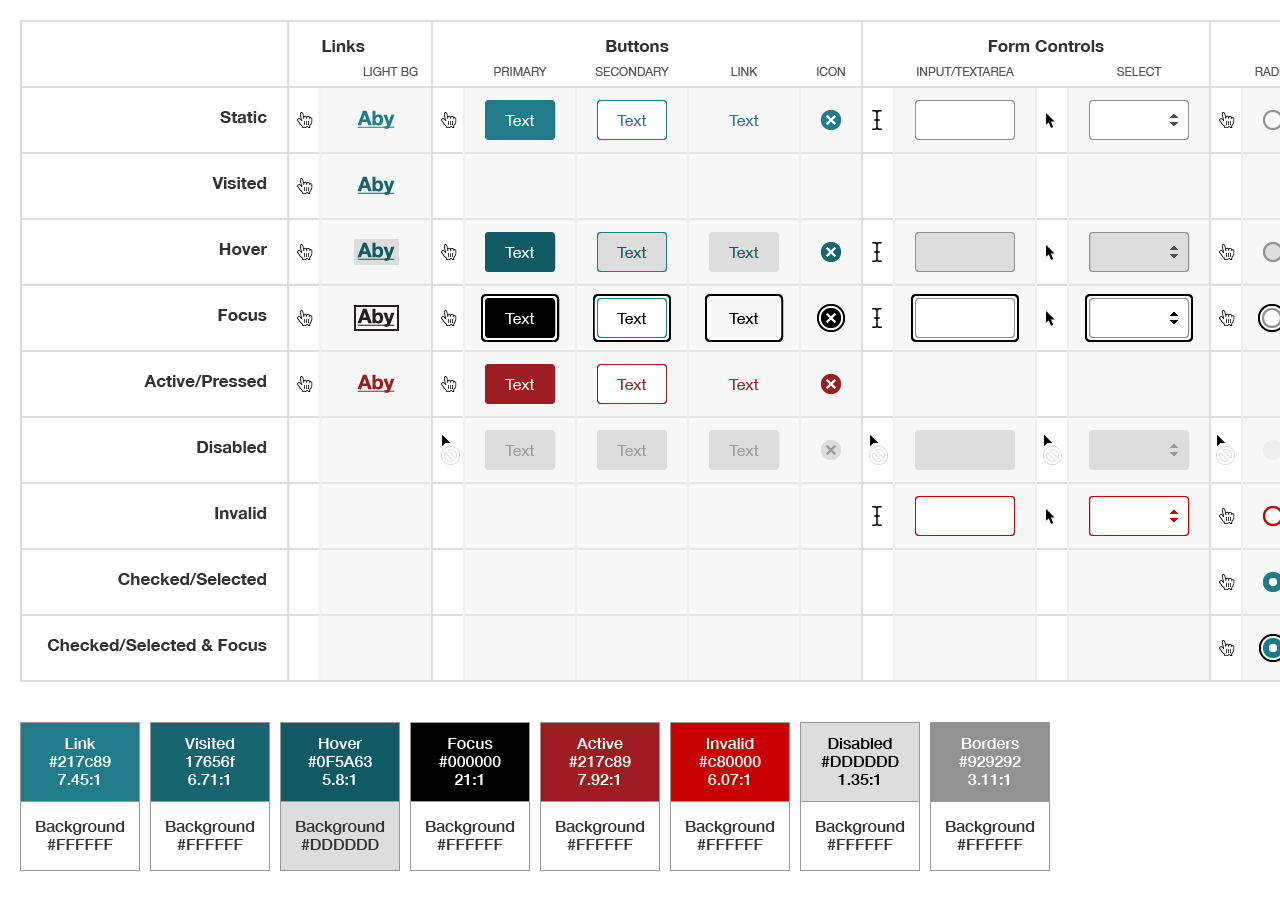
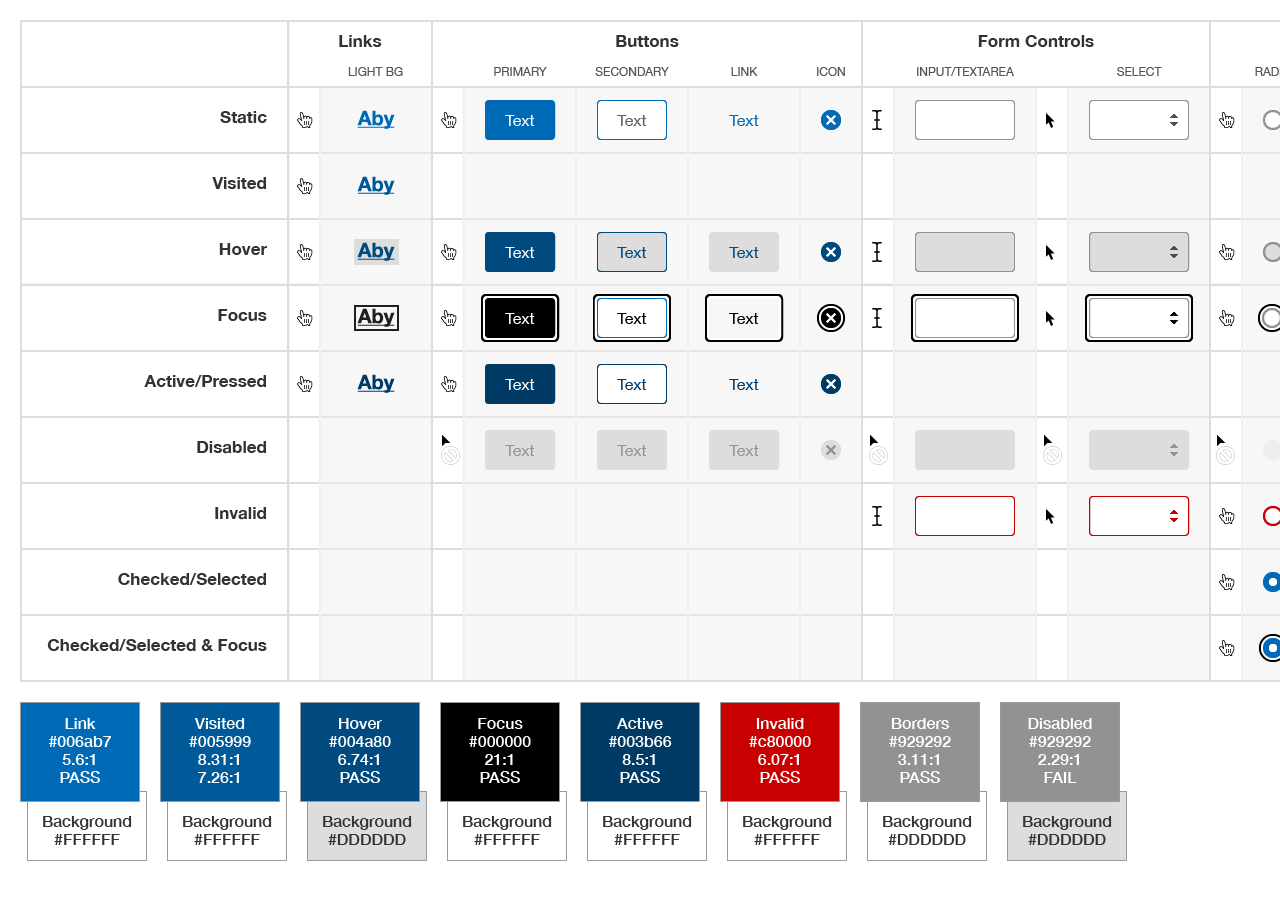
Before and after one commit to russmaxdesign/states, a plain HTML site: page index.html in a window 1280 px wide. Shown: the top 897 px of the page. Drawn offline with Linux system fonts and the light colour scheme.

Commit message:
Adjust index

```diff
--- a/index.html
+++ b/index.html
@@ -21,6 +21,6 @@
 </head>
 <body>
 
-<img src="img/form-controls-rules-v9.png" alt="This image is almost completely inaccessible - it shows various states for each form control">
+<img src="img/form-controls-rules-v10.png" alt="This image is almost completely inaccessible - it shows various states for each form control">
 </body>
 </html>
```
